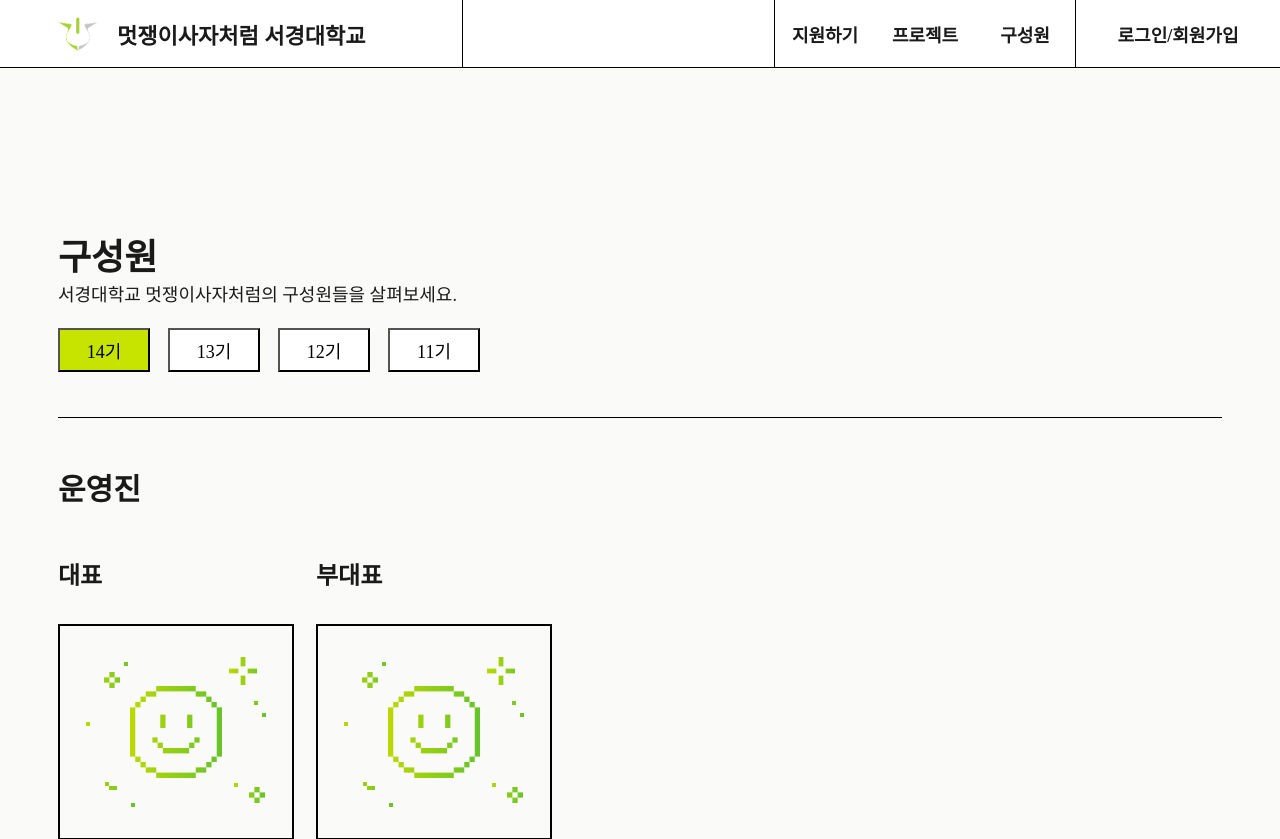
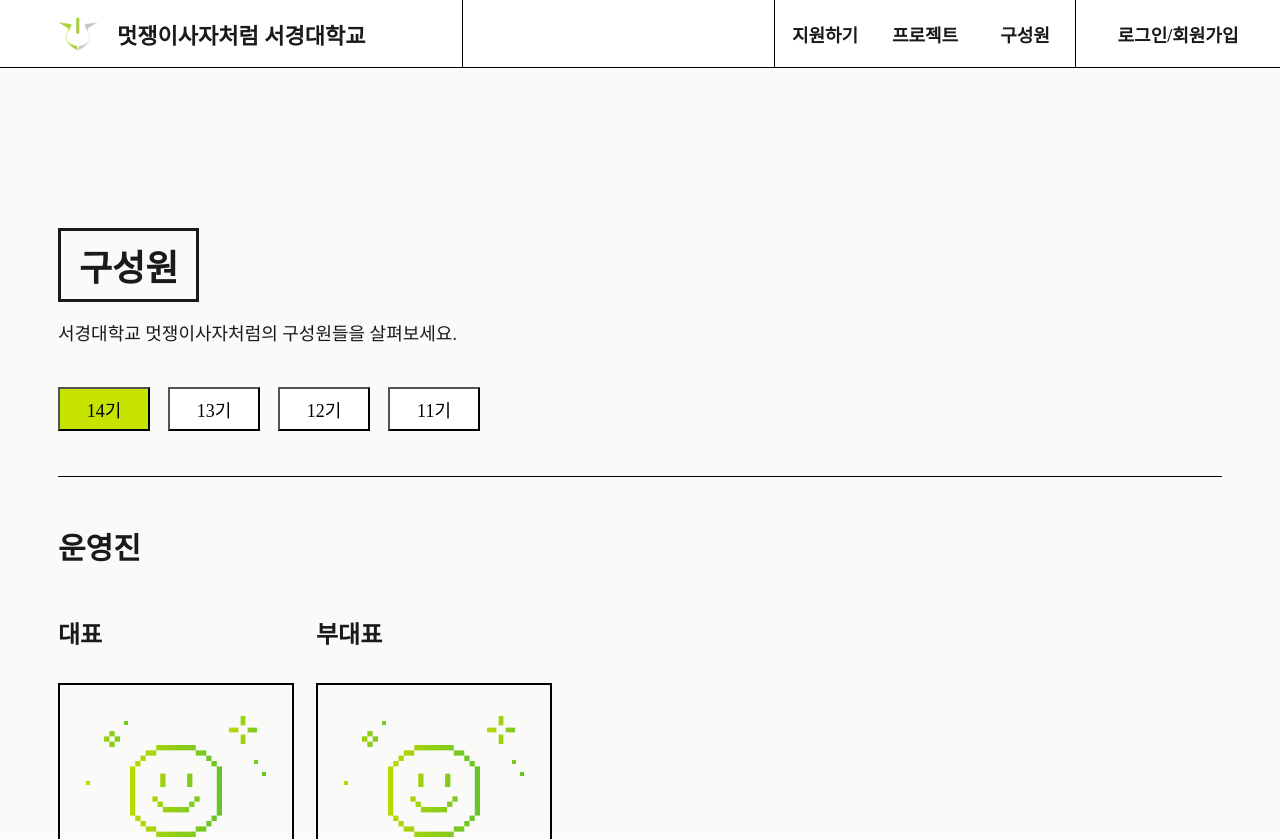
Before and after one commit to seungminng123/likelion14-homepage, a React (Vite) app: page / in a window 1280 px wide. Shown: the top 839 px of the page. Built offline with nearby package versions, Linux system fonts and the light colour scheme.

Commit message:
:art: Design : 구성원 디자인 변경

```diff
--- a/src/components/TopSection.jsx
+++ b/src/components/TopSection.jsx
@@ -32,6 +32,12 @@
     height : 100px;
 `;
 const Text1 = styled.div`
+    display: inline-flex;
+    align-items: center;
+    padding: 8px 18px;
+    border: 3px solid #1a1a1a;
+    margin-bottom :17px;
+
     color: #1A1A1A;
     font-size: 36px;
     font-family: Pretendard;
@@ -48,4 +54,5 @@
 const ButtonBox = styled.div`
     display: flex;
     gap: 18px;
+    margin-top: 59px;
 `;
```
